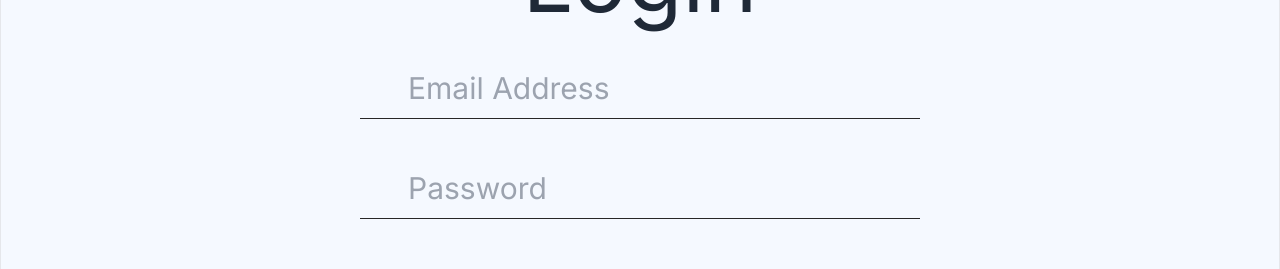
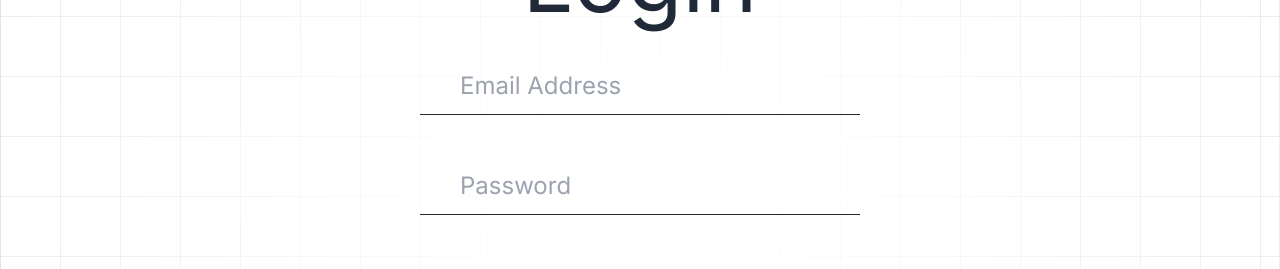
Before and after one commit to maksgg/TODO-app-with-api, a Vue app: page /login in a window 1280 px wide. Shown: the part 224-493 px from the top of the page. Built offline with nearby package versions, Linux system fonts and the light colour scheme; no server answers; some icons are missing.

Commit message:
feat: add main background

```diff
--- a/src/app/layouts/AuthLayout.vue
+++ b/src/app/layouts/AuthLayout.vue
@@ -1,9 +1,19 @@
 <script setup lang="ts">
+import VBackground from "@/shared/ui/common/VBackground.vue";
 </script>
 
 <template>
-  <div class="flex flex-col-reverse justify-center items-center h-screen border bg-primary">
-    <RouterView />
-    <slot />
+  <div
+    class="relative flex flex-col-reverse justify-center items-center
+    w-full min-h-screen bg-primary"
+  >
+    <VBackground
+      class="absolute inset-0 z-0 pointer-events-none
+             [mask-image:radial-gradient(ellipse_at_center,transparent_10%,black_100%)]"
+    />
+    <div class="relative z-10 w-full flex flex-col-reverse justify-center items-center">
+      <RouterView />
+      <slot />
+    </div>
   </div>
 </template>
--- a/src/features/auth/components/LoginForm.vue
+++ b/src/features/auth/components/LoginForm.vue
@@ -41,7 +41,7 @@ const changeForm = () => emit("toggle", "register");
 <template>
   <form
     class="flex flex-col items-center gap-5 p-5 pt-10 pb-10
-    rounded-xl min-w-[37.5rem] text-text-color"
+    rounded-xl min-w-[30rem] text-text-color"
     @submit.prevent="submitForm"
   >
     <h1 class="text-login leading-none mb-[25px]">
--- a/src/features/auth/components/RegisterForm.vue
+++ b/src/features/auth/components/RegisterForm.vue
@@ -36,7 +36,7 @@ const changeForm = () => emit("toggle", "login");
 <template>
   <form
     class="flex flex-col items-center gap-9 p-5 pt-10 pb-10
-    rounded-xl min-w-[37.5rem] text-text-color"
+    rounded-xl min-w-[30rem] text-text-color"
     @submit.prevent="submitForm"
   >
     <h1>Welcome</h1>
--- /dev/null
+++ b/src/shared/ui/common/VBackground.vue
@@ -0,0 +1,34 @@
+<template>
+  <svg
+    class="w-full h-full stroke-grid-color duration-300 opacity"
+    width="100%"
+    height="100%"
+  >
+    <defs>
+      <pattern
+        id="grid-pattern"
+        width="60"
+        height="60"
+        patternUnits="userSpaceOnUse"
+      >
+        <path
+          d="M 60 0 L 0 0 0 60"
+          fill="none"
+          stroke-width="1"
+        />
+      </pattern>
+    </defs>
+
+    <rect
+      width="100%"
+      height="100%"
+      fill="url(#grid-pattern)"
+    />
+  </svg>
+</template>
+
+<style scoped>
+.opacity {
+  opacity: 0.2;
+}
+</style>
--- a/src/shared/ui/common/VInput.vue
+++ b/src/shared/ui/common/VInput.vue
@@ -69,8 +69,8 @@ const togglePasswordIcon = (): boolean => isShowingPassword.value = !isShowingPa
 
 const inputStylesVariant: Record<VariantStyles, string> = {
   main: "border pl-3 pr-3",
-  custom: "border-b pb-3 pl-12 pr-2 text-3xl",
-  customPassword: "border-b pb-3 pl-12 pr-8 text-3xl",
+  custom: "border-b pb-3 pl-10 pr-12 text-2xl",
+  customPassword: "border-b pb-3 pl-10 pr-12 text-2xl",
 };
 </script>
 
--- a/tailwind.config.js
+++ b/tailwind.config.js
@@ -20,26 +20,26 @@ export default {
     plugins: [
       createThemes({
         light: {
-        'primary': '#F5F9FF',
+        'primary': '#ffffff',
         'secondary': '#64748b',
         'text-color': '#1f2937',
         'bg-color': '#ffffff',
         'auth-form-bg': '#f3f4f6',
-
         'line-color': '#272727',
         'gradient-from': '#001E32',
-        'gradient-to': '#0968AC'
+        'gradient-to': '#0968AC',
+        'grid-color': '#000000',
       },
       dark: {
-        'primary': '#60a5fa',
+        'primary': '#000000',
         'secondary': '#94a3b8',
         'text-color': '#f9fafb',
         'bg-color': '#111827',
         'auth-form-bg': '#1f2937',
-
         'line-color': '#ffffff',
-        'gradient-from': '#001E32',
-        'gradient-to': '#0968AC'
+        'gradient-from': '#A62023',
+        'gradient-to': '#510D00',
+        'grid-color': '#ffffff',
       },
       }),
   ],
```
